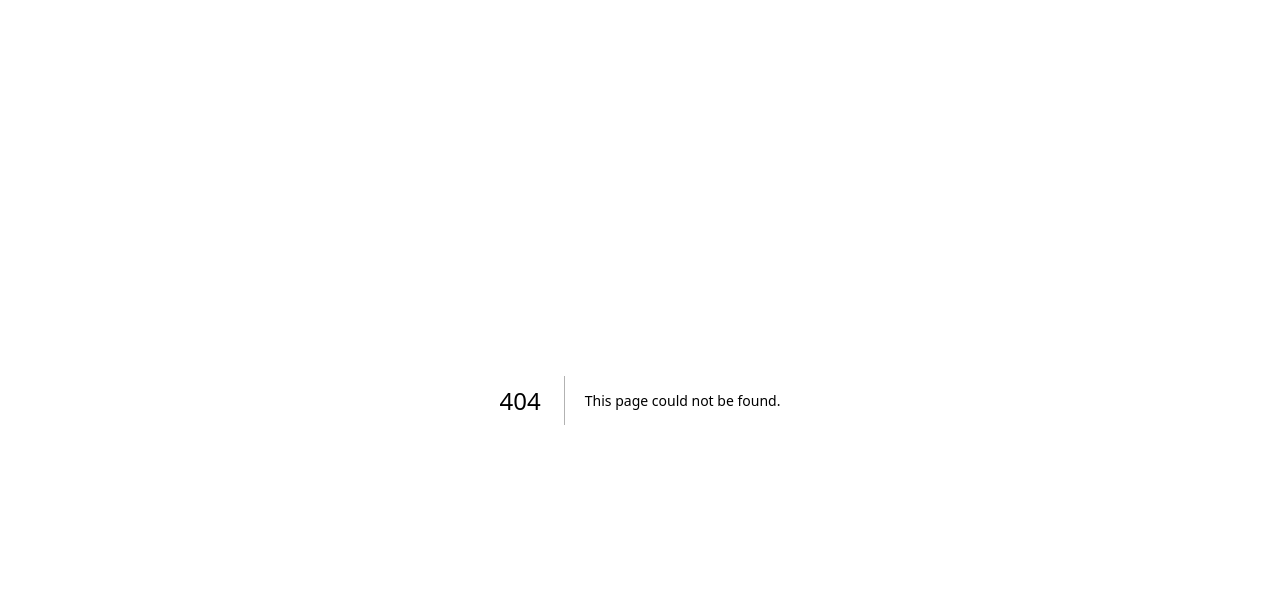
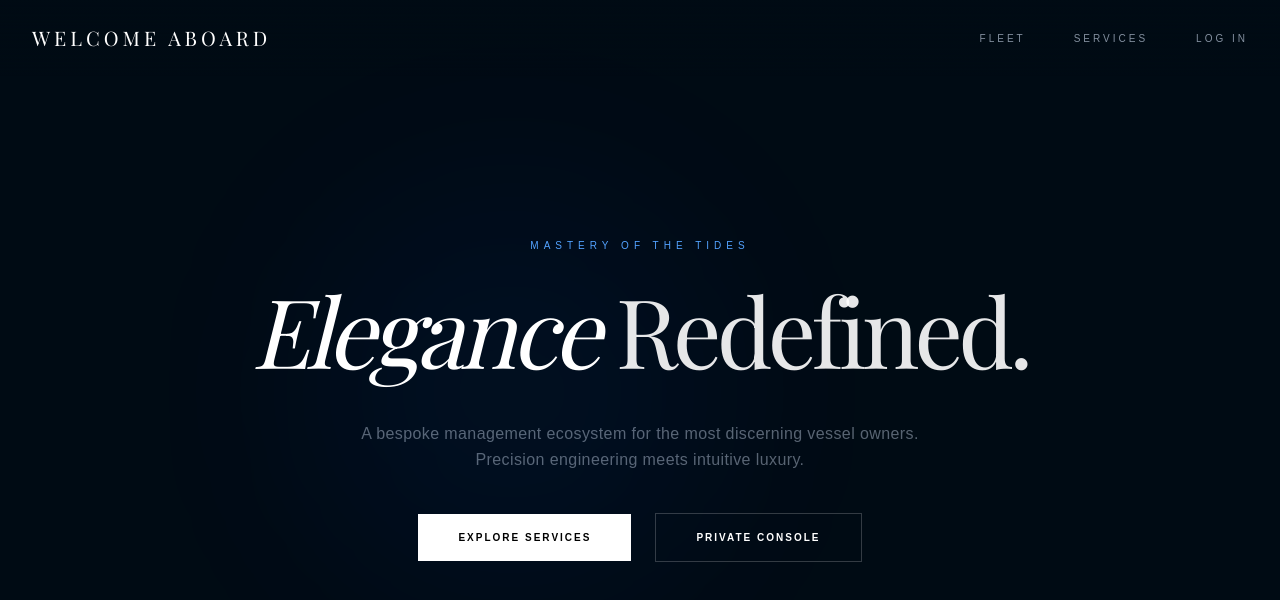
Before and after one commit to Victor-Sailing/welcome-aboard-web, a Next.js app: page /design-draft in a window 1280 px wide. Before the commit this address had no page. Shown: the top 600 px of the page. Built offline with nearby package versions, Linux system fonts and the light colour scheme; a web font is replaced by a local one.

Commit message:
Design: Initializing high-end v2 draft

```diff
--- /dev/null
+++ b/app/design-draft/page.tsx
@@ -0,0 +1,45 @@
+import React from 'react';
+
+export default function HomeDraft() {
+  return (
+    <main className="min-h-screen bg-[#000B14] text-white font-sans selection:bg-blue-500/30">
+      {/* Navigation */}
+      <nav className="fixed top-0 w-full z-50 flex justify-between items-center px-8 py-6 bg-gradient-to-b from-[#000B14] to-transparent">
+        <div className="text-xl font-serif tracking-[0.2em] uppercase">Welcome Aboard</div>
+        <div className="hidden md:flex space-x-12 text-[10px] tracking-[0.3em] uppercase text-blue-100/60">
+          <a href="#" className="hover:text-white transition-colors">Fleet</a>
+          <a href="#" className="hover:text-white transition-colors">Services</a>
+          <a href="#" className="hover:text-white transition-colors">Log In</a>
+        </div>
+      </nav>
+
+      {/* Hero Section */}
+      <section className="relative h-screen flex items-center justify-center overflow-hidden">
+        <div className="absolute inset-0 z-0">
+          <div className="absolute inset-0 bg-gradient-to-b from-transparent via-[#000B14]/20 to-[#000B14]" />
+          {/* Subtle animated ambient light */}
+          <div className="absolute top-1/4 left-1/4 w-96 h-96 bg-blue-600/10 rounded-full blur-[120px] animate-pulse" />
+        </div>
+
+        <div className="relative z-10 text-center px-4">
+          <h2 className="text-blue-400 text-[10px] tracking-[0.5em] uppercase mb-4">Mastery of the Tides</h2>
+          <h1 className="text-6xl md:text-8xl font-serif italic tracking-tighter mb-8 leading-tight">
+            Elegance <span className="not-italic font-light text-white/90">Redefined.</span>
+          </h1>
+          <p className="max-w-xl mx-auto text-blue-100/40 text-sm md:text-base font-light leading-relaxed tracking-wide mb-10">
+            A bespoke management ecosystem for the most discerning vessel owners.
+            Precision engineering meets intuitive luxury.
+          </p>
+          <div className="flex flex-col md:flex-row items-center justify-center gap-6">
+            <button className="px-10 py-4 bg-white text-black text-[10px] tracking-[0.2em] uppercase font-bold hover:bg-blue-50 transition-all">
+              Explore Services
+            </button>
+            <button className="px-10 py-4 border border-white/20 text-white text-[10px] tracking-[0.2em] uppercase font-bold hover:bg-white/5 transition-all">
+              Private Console
+            </button>
+          </div>
+        </div>
+      </section>
+    </main>
+  );
+}
```
